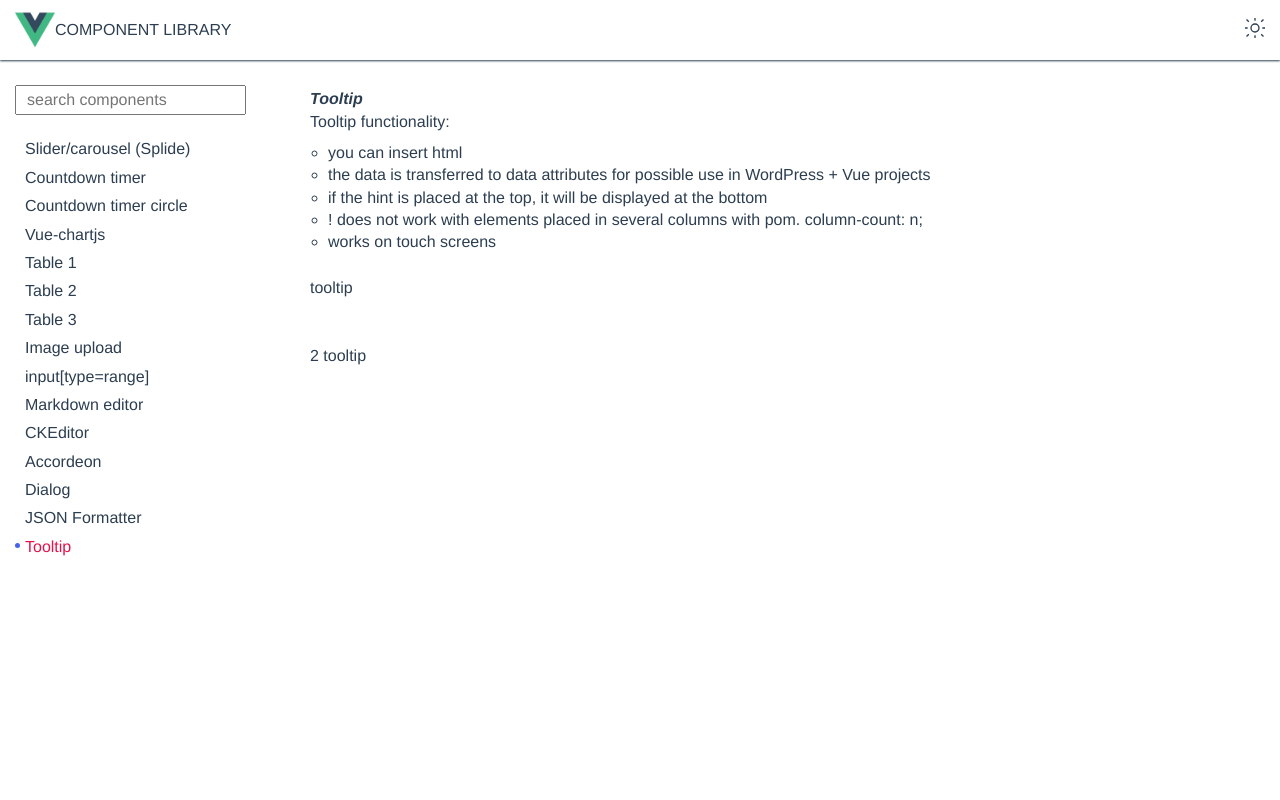
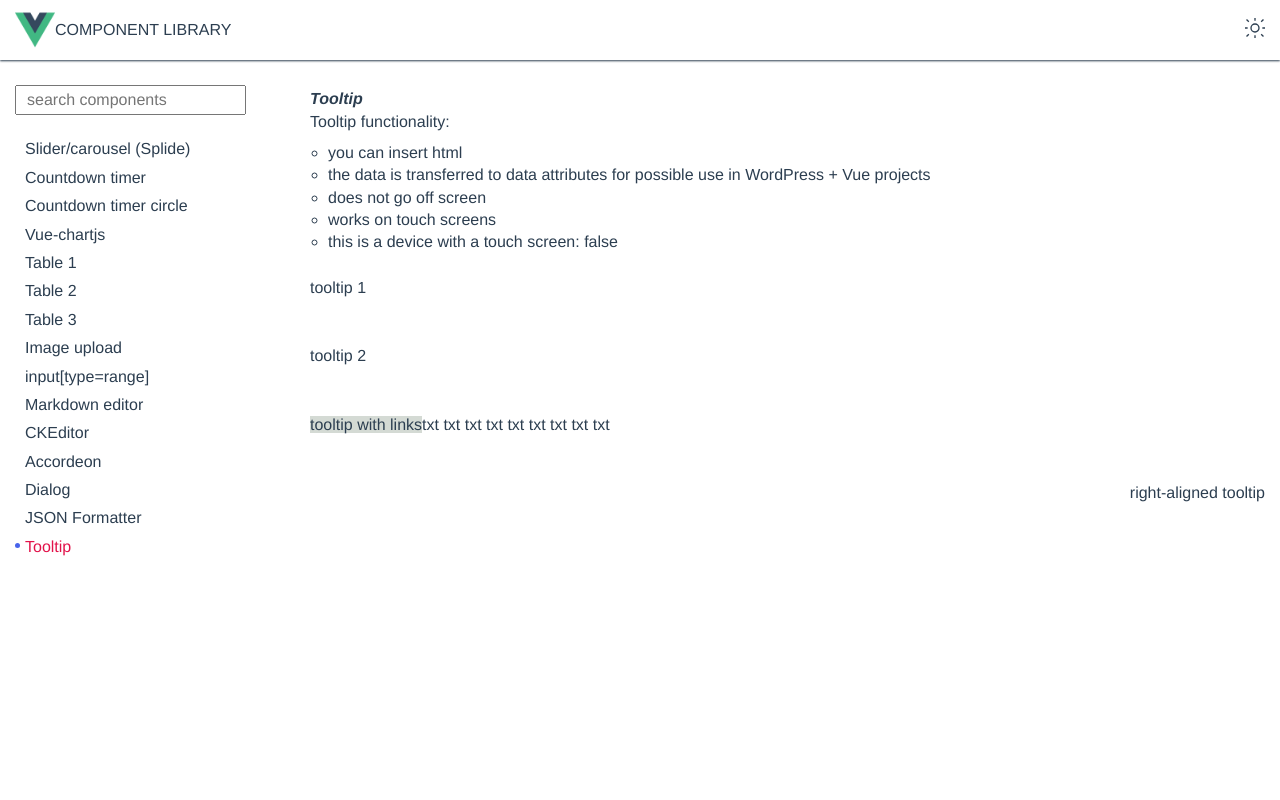
Before and after one commit to StadnikAndrey/component-library, a Vue app: page /tooltip in a window 1280 px wide. Shown: the top 800 px of the page. Built offline with nearby package versions, Linux system fonts and the light colour scheme.

Commit message:
fix tooltip for touch screen IOS

```diff
--- a/src/App.vue
+++ b/src/App.vue
@@ -322,8 +322,9 @@ export default {
     background-color: var(--color-bg);
   }
   &__content {
+    width: 100%;
     flex: 1;
-    overflow: hidden;
+    // overflow: hidden;
     padding: 5px 0 50px 0;
   }
   &__menu-link {
--- a/src/views/TooltipView.vue
+++ b/src/views/TooltipView.vue
@@ -8,14 +8,9 @@
         the data is transferred to data attributes for possible use in WordPress
         + Vue projects
       </li>
-      <li>
-        if the hint is placed at the top, it will be displayed at the bottom
-      </li>
-      <li>
-        ! does not work with elements placed in several columns with pom.
-        column-count: n;
-      </li>
+      <li>does not go off screen</li>
       <li>works on touch screens</li>
+      <li>this is a device with a touch screen: {{ touchDevice }}</li>
     </ul>
   </div>
 
@@ -23,17 +18,48 @@
     <div
       class="tooltip-view__item"
       @pointerenter="tooltip($event)"
-      data-toolti_p="text tooltip"
+      @click="tooltipTouch($event)"
+      data-toolti_p="<h1>Title</h1><div><p>txt txt</p><p>txt txt</p></div>"
     >
-      <span>tooltip</span>
+      <span>tooltip 1</span>
     </div>
 
     <div
       class="tooltip-view__item"
       @pointerenter="tooltip($event)"
-      data-toolti_p="<p>2 text tooltip</p><p>txt txt</p> <p>txt txt</p><p>txt txt</p><p>txt txt</p><p>txt txt</p><p>txt txt</p>"
+      @click="tooltipTouch($event)"
+      data-toolti_p="<p>text tooltip</p><p>txt txt</p> <p>txt txt</p><p>txt txt</p><p>txt txt</p><p>txt txt</p><p>txt txt</p>"
     >
-      <span>2 tooltip</span>
+      <span>tooltip 2</span>
+    </div>
+
+    <div class="tooltip-view__item">
+      <span
+        style="background: rgb(212 218 212)"
+        @pointerenter="tooltip($event)"
+        @click="tooltipTouch($event)"
+        data-toolti_p='<h2>Tooltip with links</h2>
+      <p><a href="https://ru.vuejs.org/index.html">Vue.js</a></p>
+      <p><a href="https://v2.nuxt.com/">Nuxt.js</a></p>
+      <p><a href="https://developer.mozilla.org/en-US/">mdn</a></p>
+      <p><a href="https://www.typescriptlang.org/">TypeScript</a></p>
+      <p><a href="https://nodejs.org/en">Node.js</a></p>
+      <p><a href="https://github.com/">GitHub</a></p>
+      <p><a href="https://git-scm.com/book/en/v2">Git book</a></p>
+      <p><a href="https://webpack.js.org/">Webpack</a></p>
+      '
+        >tooltip with links</span
+      >
+      <span>txt txt txt txt txt txt txt txt txt</span>
+    </div>
+
+    <div class="  tooltip-view__item-right-align">
+      <span
+        @pointerenter="tooltip($event)"
+        @click="tooltipTouch($event)"
+        data-toolti_p="Lorem ipsum dolor sit amet consectetur adipisicing elit. Nostrum blanditiis corporis corrupti autem quasi mollitia voluptatibus doloremque aliquid quod iusto earum impedit, maiores quo unde numquam odio molestias voluptatem saepe doloribus debitis. Non ex nam mollitia? Alias, ab non sunt minima quaerat saepe laborum eius a quia corrupti et? Ad?"
+        >right-aligned tooltip</span
+      >
     </div>
   </div>
 </template>
@@ -41,22 +67,30 @@
 <script>
 export default {
   name: "Tooltip",
+  data() {
+    return {
+      touchDevice: "ontouchstart" in document.documentElement,
+      allowCreationTooltip: true,
+    };
+  },
   methods: {
     tooltip(e) {
       let touchDevice = "ontouchstart" in document.documentElement;
-      let tooltipElem;
-      let tooltipArrowElem;
-      let coords;
+      if (!touchDevice) {
+        let tooltipElem = null;
+        let tooltipArrowElem = null;
+        let coords = null;
         let top = "auto";
-      let bottom;
+        let bottom = "auto";
         let left = "0px";
         let right = "auto";
 
-      let of = true;
+        let allowCreationTooltip = true;
         let data = e.target.dataset.toolti_p;
 
-      if (data != "" && of) {
-        of = false;
+        if (data != "" && data != undefined && allowCreationTooltip) {
+          allowCreationTooltip = false;
+          e.target.style.position = "relative";
           tooltipElem = document.createElement("div");
           tooltipElem.className = "tooltip_dt";
           tooltipElem.insertAdjacentHTML("afterbegin", data);
@@ -70,11 +104,9 @@ export default {
 
           coords = e.target.getBoundingClientRect();
 
-        // tooltipElem.style.maxWidth = e.target.offsetWidth + "px";
           bottom = e.target.offsetHeight + "px";
 
-        // if the hint is placed at the top, it will be displayed at the bottom
-        if (coords.top < tooltipElem.offsetHeight) {
+          if (coords?.top < tooltipElem.offsetHeight) {
             bottom = "auto";
             top = e.target.offsetHeight + "px";
             tooltipArrowElem.className = "tooltip_dt-arrow-top";
@@ -86,11 +118,11 @@ export default {
           tooltipElem.style.bottom = bottom;
 
           if (
-          coords.left + tooltipElem.offsetWidth + 0 >=
+            coords?.left + tooltipElem.offsetWidth + 0 >=
             document.documentElement.clientWidth
           ) {
             left =
-            coords.left +
+              coords?.left +
               tooltipElem.offsetWidth -
               document.documentElement.clientWidth +
               2;
@@ -99,14 +131,9 @@ export default {
           tooltipElem.style.left = left;
           tooltipElem.style.right = right;
         }
-      if (tooltipElem && !touchDevice) {
+
+        if (tooltipElem != null) {
           e.target.addEventListener("pointerleave", removeTooltip);
-        // tooltipElem.addEventListener("pointerenter", removeTooltip);
-      } else if (tooltipElem && touchDevice) {
-        document.documentElement.addEventListener(
-          "pointerenter",
-          removeTooltip
-        );
         }
 
         function removeTooltip() {
@@ -115,13 +142,92 @@ export default {
             tooltipElem = null;
             tooltipArrowElem.remove();
             tooltipArrowElem = null;
-          of = true;
-        } else {
+            allowCreationTooltip = true;
+            e.target.removeEventListener("pointerleave", removeTooltip);
+          }
+        }
+      }
+    },
+    tooltipTouch(e) {
+      let touchDevice = "ontouchstart" in document.documentElement;
+      if (touchDevice) {
+        let tooltipElem = null;
+        let tooltipArrowElem = null;
+        let coords = null;
+        let top = "auto";
+        let bottom = "auto";
+        let left = "0px";
+        let right = "auto";
+        let data = e.currentTarget.dataset.toolti_p;
+        let thisVueComponent = this;
+
+        if (data != "" && data != undefined && this.allowCreationTooltip) {
+          this.allowCreationTooltip = false;
+          e.currentTarget.style.position = "relative";
+          tooltipElem = document.createElement("div");
+          tooltipElem.className = "tooltip_dt";
+          tooltipElem.insertAdjacentHTML("afterbegin", data);
+          e.currentTarget.append(tooltipElem);
+          // create arrow
+          tooltipArrowElem = document.createElement("div");
+          tooltipArrowElem.className = "tooltip_dt-arrow";
+          e.currentTarget.append(tooltipArrowElem);
+          tooltipArrowElem.style.top = "-1px";
+          tooltipArrowElem.style.left = "4px";
+
+          coords = e.currentTarget.getBoundingClientRect();
+
+          bottom = e.currentTarget.offsetHeight + "px";
+
+          if (coords?.top < tooltipElem.offsetHeight) {
+            bottom = "auto";
+            top = e.currentTarget.offsetHeight + "px";
+            tooltipArrowElem.className = "tooltip_dt-arrow-top";
+            tooltipArrowElem.style.top = "auto";
+            tooltipArrowElem.style.bottom = "-1px";
+          }
+
+          tooltipElem.style.top = top;
+          tooltipElem.style.bottom = bottom;
+
+          if (
+            coords?.left + tooltipElem.offsetWidth + 0 >=
+            document.documentElement.clientWidth
+          ) {
+            left =
+              coords?.left +
+              tooltipElem.offsetWidth -
+              document.documentElement.clientWidth +
+              2;
+            left = -left + "px";
+          }
+          tooltipElem.style.left = left;
+          tooltipElem.style.right = right;
+        }
+
+        document.documentElement.addEventListener(
+          "pointerover",
+          handlerRemoveTooltip
+        );
+
+        function handlerRemoveTooltip(event) {
+          if (event.target.closest(".tooltip_dt") == null && tooltipElem) {
+            removeTooltip();
+            thisVueComponent.allowCreationTooltip = true;
+          }
+        }
+
+        function removeTooltip() {
+          if (tooltipElem) {
+            tooltipElem.remove();
+            tooltipElem = null;
+            tooltipArrowElem.remove();
+            tooltipArrowElem = null;
             document.documentElement.removeEventListener(
-            "pointerenter",
-            removeTooltip
+              "pointerover",
+              handlerRemoveTooltip
             );
-          e.target.removeEventListener("pointerleave", removeTooltip);
+          }
         }
       }
     },
@@ -132,9 +238,19 @@ export default {
 .tooltip-view {
   height: 150vh;
   &__item {
-    position: relative;
-    max-width: 200px;
+    width: fit-content;
     margin-bottom: 50px;
+
+    & a {
+      display: inline-block;
+      padding: 5px 0;
+    }
+    & a:hover {
+      color: burlywood;
+    }
+  }
+  &__item-right-align{
+    text-align: right;
   }
 }
 
@@ -147,8 +263,8 @@ export default {
   background-color: #333333;
   white-space: initial;
   text-align: left;
-  min-width: 320px;
-  max-width: 320px;
+  min-width: 308px;
+  max-width: 308px;
 }
 
 .tooltip_dt:hover {
```
Lines whose indentation alone changed are shown as unchanged.
